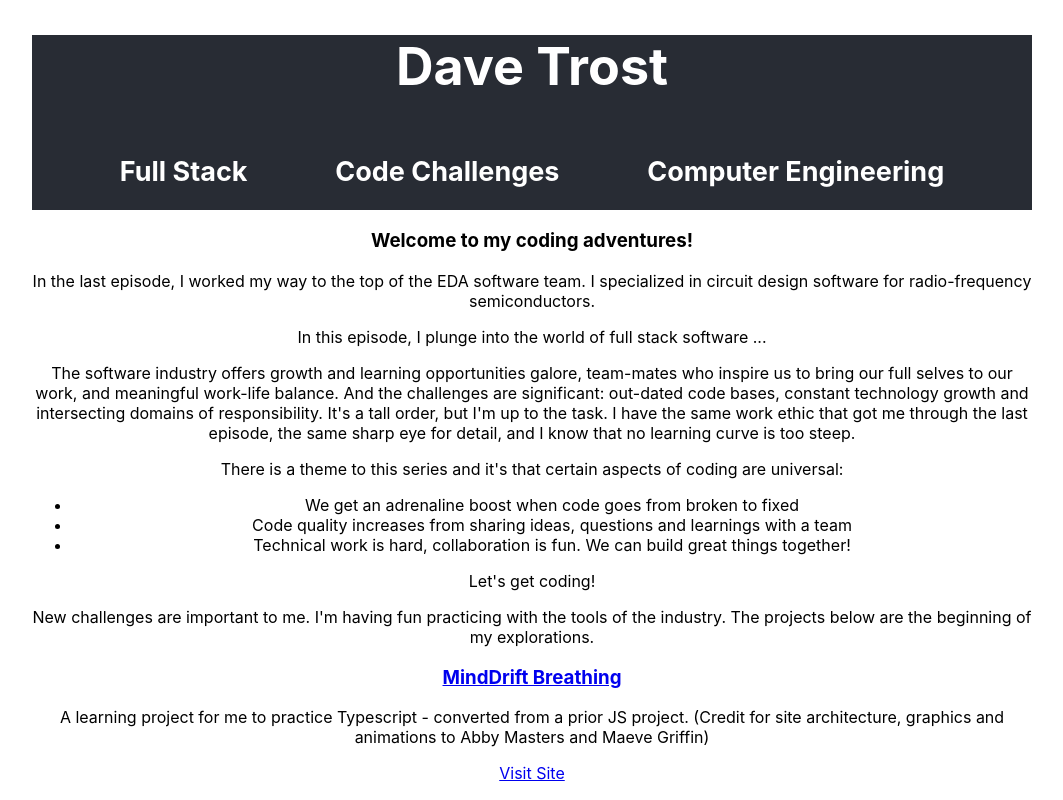
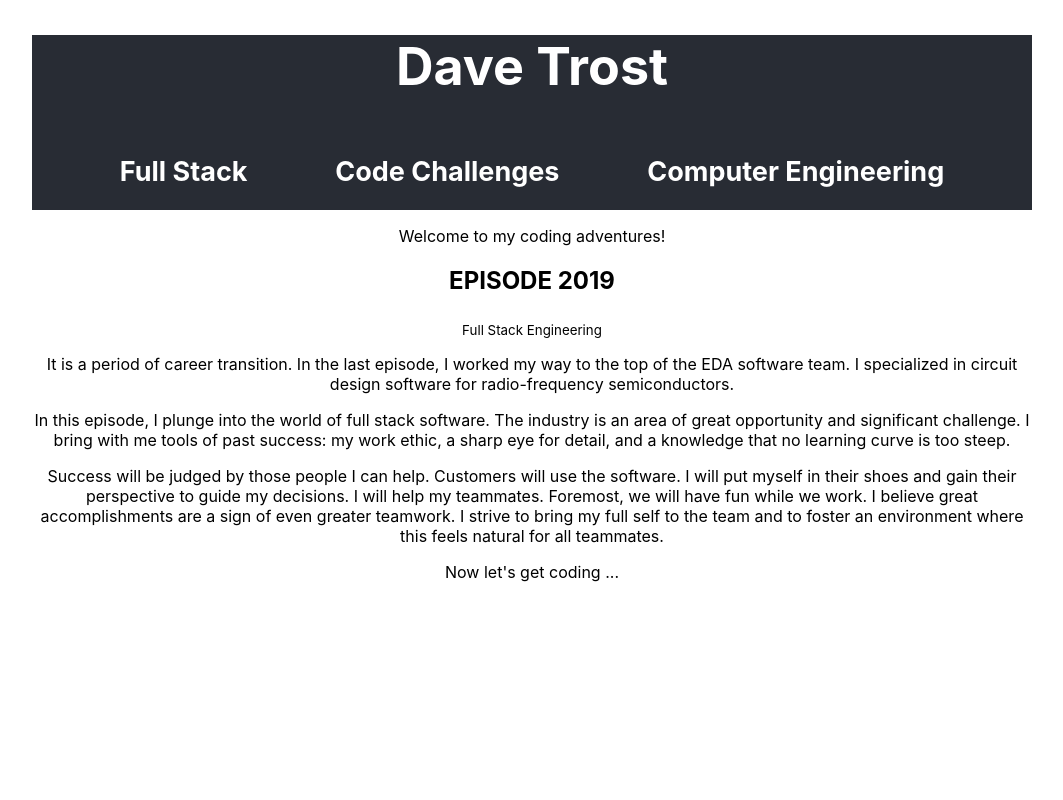
Before and after one commit to DaveTrost/dave-trost, a React (Create React App) app: page / in a window 1280 px wide. Shown: the top 800 px of the page, without its empty margins (108-1171 px from the left). Built offline with nearby package versions, Linux system fonts and the light colour scheme.

Commit message:
component for Scrolling Bio. Tests need re-write.

```diff
--- a/src/App.tsx
+++ b/src/App.tsx
@@ -1,4 +1,5 @@
 import React from 'react';
+import ScrollingBio from './components/ScrollingBio';
 import './App.scss';
 
 function App() {
@@ -12,33 +13,20 @@ function App() {
           <h2>Computer Engineering</h2>
         </nav>
       </header>
+      <ScrollingBio />
+      { false &&
         <section>
-        <h3>
-          Welcome to my coding adventures!
-        </h3>
           <p>
-          In the last episode, I worked my way to the top of the EDA software team. I specialized in circuit design software for radio-frequency semiconductors.
+            If there is a theme to this series, it is that certain aspects of <span className='strikeThrough'>the force</span> coding are universal:
           </p>
-        <p>
-          In this episode, I plunge into the world of full stack software ...
-        </p>
-        <p>
-          The software industry offers growth and learning opportunities galore, team-mates who inspire us to bring our full selves to our work, and meaningful work-life balance.
-          And the challenges are significant: out-dated code bases, constant technology growth and intersecting domains of responsibility.
-          It's a tall order, but I'm up to the task. I have the same work ethic that got me through the last episode, the same sharp eye for detail, and I know that no learning curve is too steep.
-        </p>
-        <p>
-          There is a theme to this series and it's that certain aspects of coding are universal:
           <ul>
             <li>We get an adrenaline boost when code goes from broken to fixed</li>
             <li>Code quality increases from sharing ideas, questions and learnings with a team</li>
             <li>Technical work is hard, collaboration is fun. We can build great things together!</li>
           </ul>
-        </p>
-        <p>
-          Let's get coding!
-        </p>
         </section>
+      }
+      { false &&
         <section>
           <div>
             <p>
@@ -58,6 +46,7 @@ function App() {
             <a href='https://www.javascript.com/'><img src='https://upload.wikimedia.org/wikipedia/commons/thumb/9/99/Unofficial_JavaScript_logo_2.svg/480px-Unofficial_JavaScript_logo_2.svg.png' alt='Javascript' /></a>
           </div>
         </section>
+      }
     </div>
   );
 }
--- /dev/null
+++ b/src/components/ScrollingBio.scss
@@ -0,0 +1,242 @@
+/*
+  CSS Scrolling text in Star Wars style is sourced from Craig Buckler:
+  http://www.sitepoint.com/css3-starwars-scrolling-text/
+*/
+
+@import url(https://fonts.googleapis.com/css?family=Droid+Sans:400,700);
+
+.ScrollingBio {
+  padding: 0;
+  margin: 0;
+
+  width: 100%;
+  height: 100%;
+  font-family: "Droid Sans", arial, verdana, sans-serif;
+  font-weight: 700;
+  color: #ff6;
+  background-color: #000;
+  overflow: hidden;
+
+  p#start
+  {
+    position: relative;
+    width: 16em;
+    font-size: 200%;
+    font-weight: 400;
+    margin: 20% auto;
+    color: #4ee;
+    opacity: 0;
+    z-index: 1;
+    -webkit-animation: intro 2s ease-out;
+    -moz-animation: intro 2s ease-out;
+    -ms-animation: intro 2s ease-out;
+    -o-animation: intro 2s ease-out;
+    animation: intro 2s ease-out;
+  }
+
+  @-webkit-keyframes intro {
+    0% { opacity: 1; }
+    90% { opacity: 1; }
+    100% { opacity: 0; }
+  }
+
+  @-moz-keyframes intro {
+    0% { opacity: 1; }
+    90% { opacity: 1; }
+    100% { opacity: 0; }
+  }
+
+  @-ms-keyframes intro {
+    0% { opacity: 1; }
+    90% { opacity: 1; }
+    100% { opacity: 0; }
+  }
+
+  @-o-keyframes intro {
+    0% { opacity: 1; }
+    90% { opacity: 1; }
+    100% { opacity: 0; }
+  }
+
+  @keyframes intro {
+    0% { opacity: 1; }
+    90% { opacity: 1; }
+    100% { opacity: 0; }
+  }
+
+  .episodeTitle {
+    position: absolute;
+    width: 80vw;
+    left: 50%;
+    top: 50%;
+    transform: translate(-40vw, -50%);
+    font-size: 7em;
+    text-align: center;
+    letter-spacing: -0.05em;
+    color: #000;
+    text-shadow: -2px -2px 0 #ff6, 2px -2px 0 #ff6, -2px 2px 0 #ff6, 2px 2px 0 #ff6;
+    opacity: 0;
+    z-index: 1;
+    -webkit-animation: logo 5s ease-out 2s;
+    -moz-animation: logo 5s ease-out 2s;
+    -ms-animation: logo 5s ease-out 2s;
+    -o-animation: logo 5s ease-out 2s;
+    animation: logo 5s ease-out 2s;
+
+    sub {
+      display: block;
+      font-size: 0.7em;
+      letter-spacing: 0;
+    }
+  }
+
+  .episodeTitleOriginal {
+    position: absolute;
+    width: 2.6em;
+    left: 50%;
+    top: 25%;
+    font-size: 10em;
+    text-align: center;
+    margin-left: -1.3em;
+    line-height: 0.8em;
+    letter-spacing: -0.05em;
+    color: #000;
+    text-shadow: -2px -2px 0 #ff6, 2px -2px 0 #ff6, -2px 2px 0 #ff6, 2px 2px 0 #ff6;
+    opacity: 0;
+    z-index: 1;
+    -webkit-animation: logo 5s ease-out 2.5s;
+    -moz-animation: logo 5s ease-out 2.5s;
+    -ms-animation: logo 5s ease-out 2.5s;
+    -o-animation: logo 5s ease-out 2.5s;
+    animation: logo 5s ease-out 2.5s;
+  }
+
+  @-webkit-keyframes logo {
+    0% { -webkit-transform: scale(1); opacity: 1; }
+    50% { opacity: 1; }
+    100% { -webkit-transform: scale(0.1); opacity: 0; }
+  }
+
+  @-moz-keyframes logo {
+    0% { -moz-transform: scale(1); opacity: 1; }
+    50% { opacity: 1; }
+    100% { -moz-transform: scale(0.1); opacity: 0; }
+  }
+
+  @-ms-keyframes logo {
+    0% { -ms-transform: scale(1); opacity: 1; }
+    50% { opacity: 1; }
+    100% { -ms-transform: scale(0.1); opacity: 0; }
+  }
+
+  @-o-keyframes logo {
+    0% { -o-transform: scale(1); opacity: 1; }
+    50% { opacity: 1; }
+    100% { -o-transform: scale(0.1); opacity: 0; }
+  }
+
+  @keyframes logo {
+    0% { transform: scale(1); opacity: 1; }
+    50% { opacity: 1; }
+    100% { transform: scale(0.1); opacity: 0; }
+  }
+
+  /* the interesting 3D scrolling stuff */
+  #titles
+  {
+    position: absolute;
+    width: 18em;
+    height: 20em;
+    bottom: 2em;
+    left: 50%;
+    margin-left: -9em;
+    font-size: 350%;
+    text-align: justify;
+    overflow: hidden;
+    -webkit-transform-origin: 50% 100%;
+    -moz-transform-origin: 50% 100%;
+    -ms-transform-origin: 50% 100%;
+    -o-transform-origin: 50% 100%;
+    transform-origin: 50% 100%;
+    -webkit-transform: perspective(300px) rotateX(20deg);
+    -moz-transform: perspective(300px) rotateX(20deg);
+    -ms-transform: perspective(300px) rotateX(20deg);
+    -o-transform: perspective(300px) rotateX(20deg);
+    transform: perspective(300px) rotateX(20deg);
+  }
+
+  #titles:after
+  {
+    position: absolute;
+    content: ' ';
+    left: 0;
+    right: 0;
+    top: 0;
+    bottom: 40%;
+    background-image: -webkit-linear-gradient(to bottom, rgba(0,0,0,1) 0%, transparent 100%);
+    background-image: -moz-linear-gradient(to bottom, rgba(0,0,0,1) 0%, transparent 100%);
+    background-image: -ms-linear-gradient(to bottom, rgba(0,0,0,1) 0%, transparent 100%);
+    background-image: -o-linear-gradient(to bottom, rgba(0,0,0,1) 0%, transparent 100%);
+    background-image: linear-gradient(to bottom, rgba(0,0,0,1) 0%, transparent 100%);
+    pointer-events: none;
+  }
+
+  #titles p
+  {
+    text-align: justify;
+    margin: 0.8em 0;
+  }
+
+  #titles p.center
+  {
+    text-align: center;
+  }
+
+  #titles a
+  {
+    color: #ff6;
+    text-decoration: underline;
+  }
+
+  #titlecontent
+  {
+    position: absolute;
+    top: 100%;
+/*
+    -webkit-animation: scroll 100s linear 4s infinite;
+    -moz-animation: scroll 100s linear 4s infinite;
+    -ms-animation: scroll 100s linear 4s infinite;
+    -o-animation: scroll 100s linear 4s infinite;
+*/
+    animation: scroll 30s linear 1s infinite;
+  }
+
+  /* animation */
+/*
+  @-webkit-keyframes scroll {
+    0% { top: 100%; }
+    100% { top: -170%; }
+  }
+
+  @-moz-keyframes scroll {
+    0% { top: 100%; }
+    100% { top: -170%; }
+  }
+
+  @-ms-keyframes scroll {
+    0% { top: 100%; }
+    100% { top: -170%; }
+  }
+
+  @-o-keyframes scroll {
+    0% { top: 100%; }
+    100% { top: -170%; }
+  }
+*/
+
+  @keyframes scroll {
+    0% { top: 100%; }
+    100% { top: -140%; }
+  }
+
+}
--- /dev/null
+++ b/src/components/ScrollingBio.tsx
@@ -0,0 +1,47 @@
+import React from 'react';
+// import './ScrollingBio.scss';
+
+function ScrollingBio() {
+  return (
+    <section className='ScrollingBio'>
+      <p id='start'>
+        Welcome to my coding adventures!
+      </p>
+      <h1 className='episodeTitle'>
+        EPISODE 2019
+      </h1>
+      <sub>
+        Full Stack Engineering
+      </sub>
+      <div id='titles'>
+        <div id='titlecontent'>
+          <p>
+            It is a period of career transition.
+            In the last episode, I worked my way to the top of the EDA software team.
+            I specialized in circuit design software for radio-frequency semiconductors.
+          </p>
+          <p>
+            In this episode, I plunge into the world of full stack software.
+            The industry is an area of great opportunity and significant challenge.
+            I bring with me tools of past success: my work ethic, a sharp eye for detail,
+            and a knowledge that no learning curve is too steep.
+          </p>
+          <p>
+            Success will be judged by those people I can help.
+            Customers will use the software.
+            I will put myself in their shoes and gain their perspective to guide my decisions.
+            I will help my teammates. Foremost, we will have fun while we work.
+            I believe great accomplishments are a sign of even greater teamwork.
+            I strive to bring my full self to the team
+            and to foster an environment where this feels natural for all teammates.
+          </p>
+          <p>
+            Now let's get coding ...
+          </p>
+        </div>
+      </div>
+    </section>
+  );
+}
+
+export default ScrollingBio;
```
Lines whose indentation alone changed are shown as unchanged.
